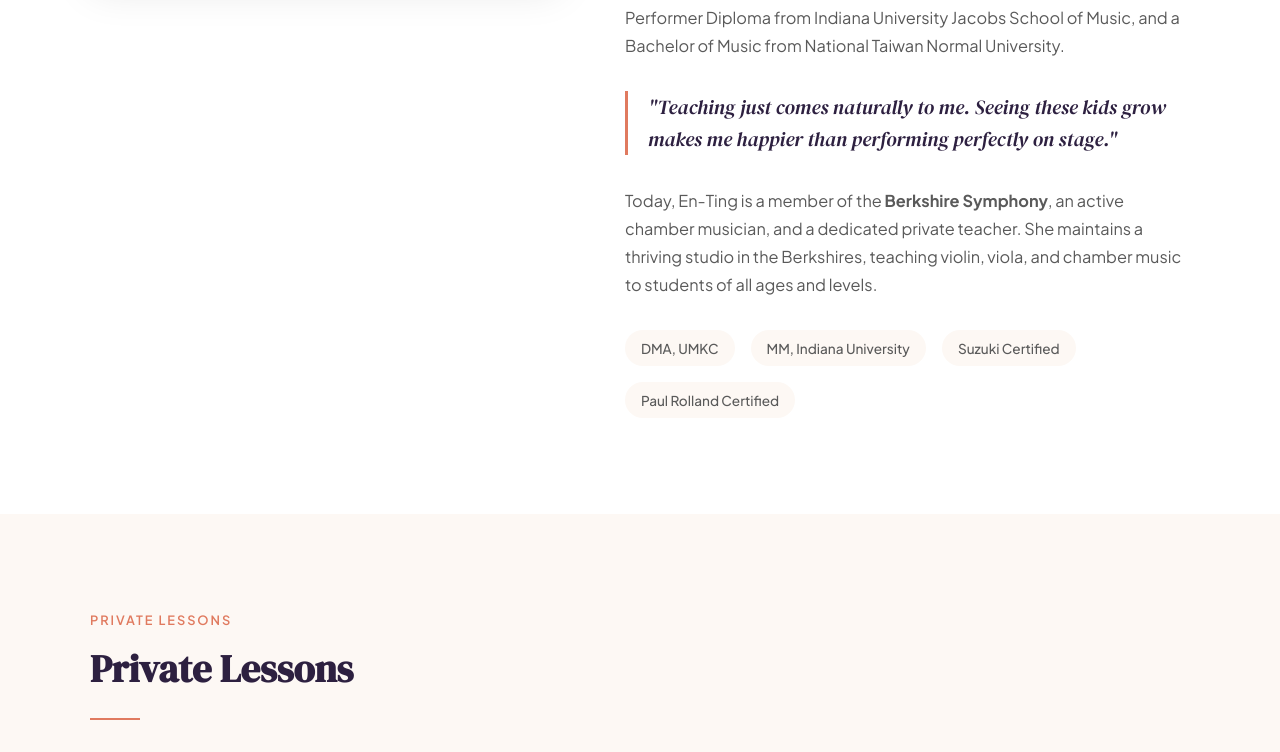
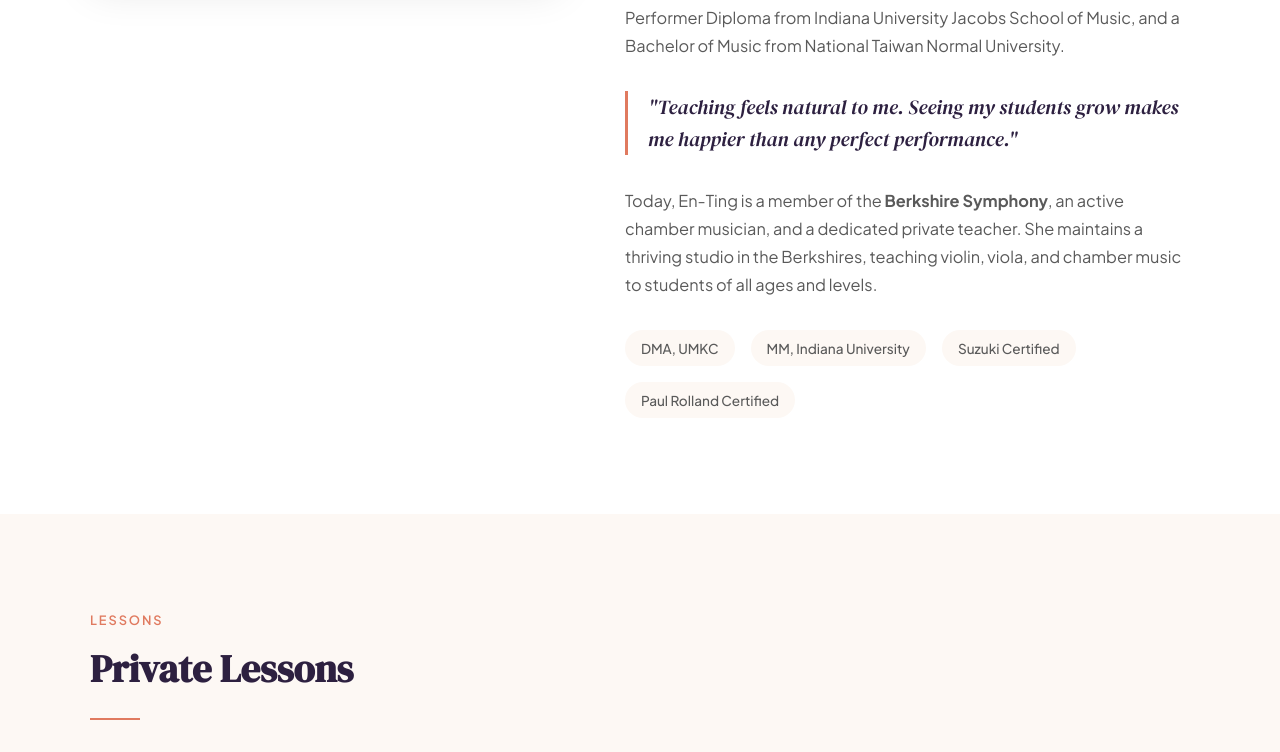
Before and after one commit to chadtopaz/entinghsu, a plain HTML site: page index.html in a window 1280 px wide. Shown: the part 1268-2020 px from the top of the page. Drawn offline with Linux system fonts and the light colour scheme.

Commit message:
Update name, quote, and site organization

```diff
--- a/index.html
+++ b/index.html
@@ -1197,8 +1197,8 @@
                         Normal University.
                     </p>
                     <p class="highlight-quote">
-                        "Teaching just comes naturally to me. Seeing these kids grow makes me happier
-                        than performing perfectly on stage."
+                        "Teaching feels natural to me. Seeing my students grow makes me happier
+                        than any perfect performance."
                     </p>
                     <p>
                         Today, En-Ting is a member of the <strong>Berkshire Symphony</strong>, an
@@ -1222,7 +1222,7 @@
          ============================ -->
     <section class="teaching" id="teaching">
         <div class="section-inner">
-            <p class="section-label fade-in">Private Lessons</p>
+            <p class="section-label fade-in">Lessons</p>
             <h2 class="section-title fade-in">Private Lessons</h2>
             <div class="section-divider fade-in"></div>
             <p class="teaching-intro fade-in">
@@ -1314,7 +1314,7 @@
                         deeply invested in each student as an individual. I recommend her without
                         hesitation to any family looking for a string teacher.
                     </blockquote>
-                    <p class="testimonial-author">Chad Topaz</p>
+                    <p class="testimonial-author">Chad Higdon-Topaz</p>
                     <p class="testimonial-detail">Parent of Aero (age 17) &bull; Violin student</p>
                 </div>
                 <div class="testimonial-video-side">
```
